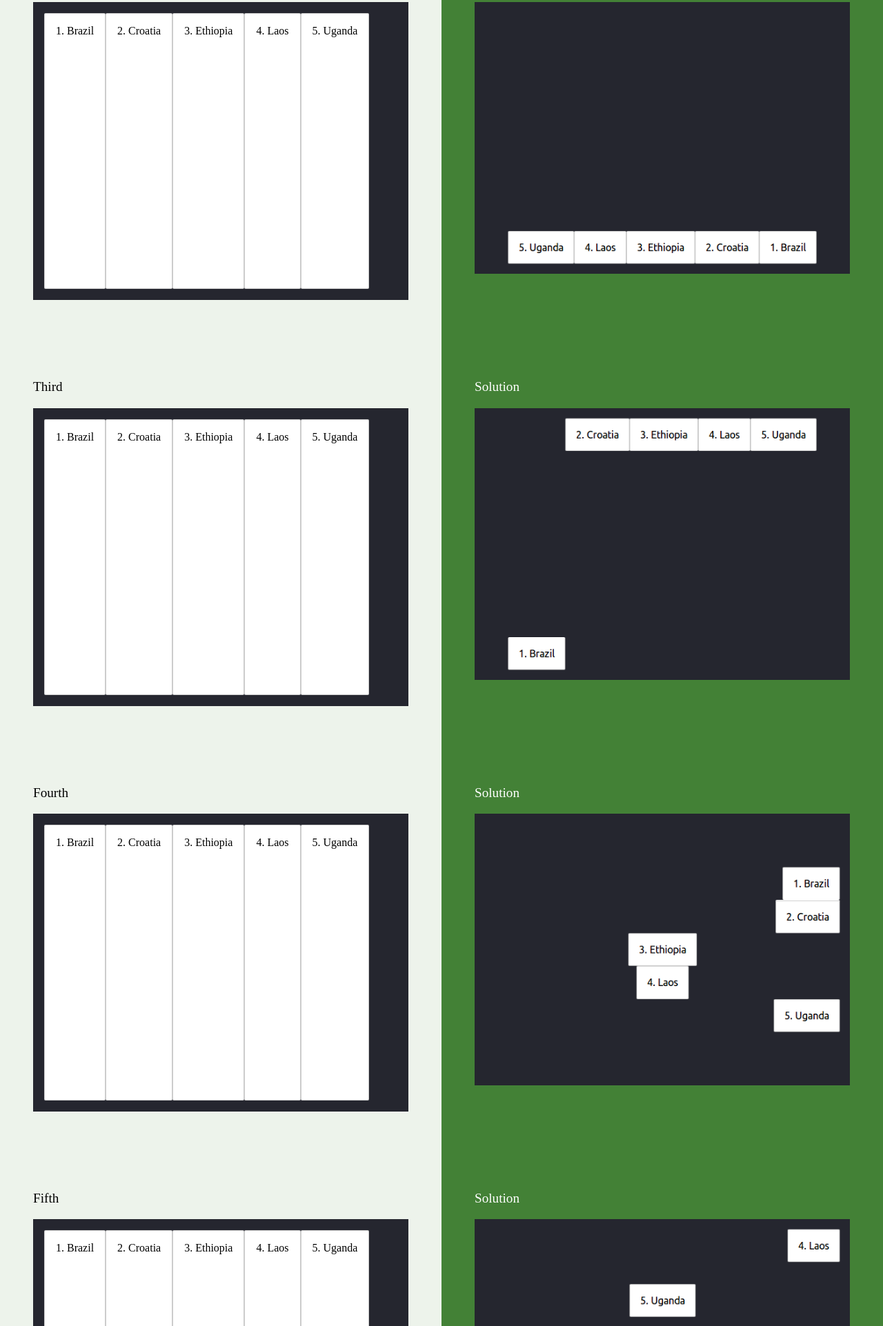
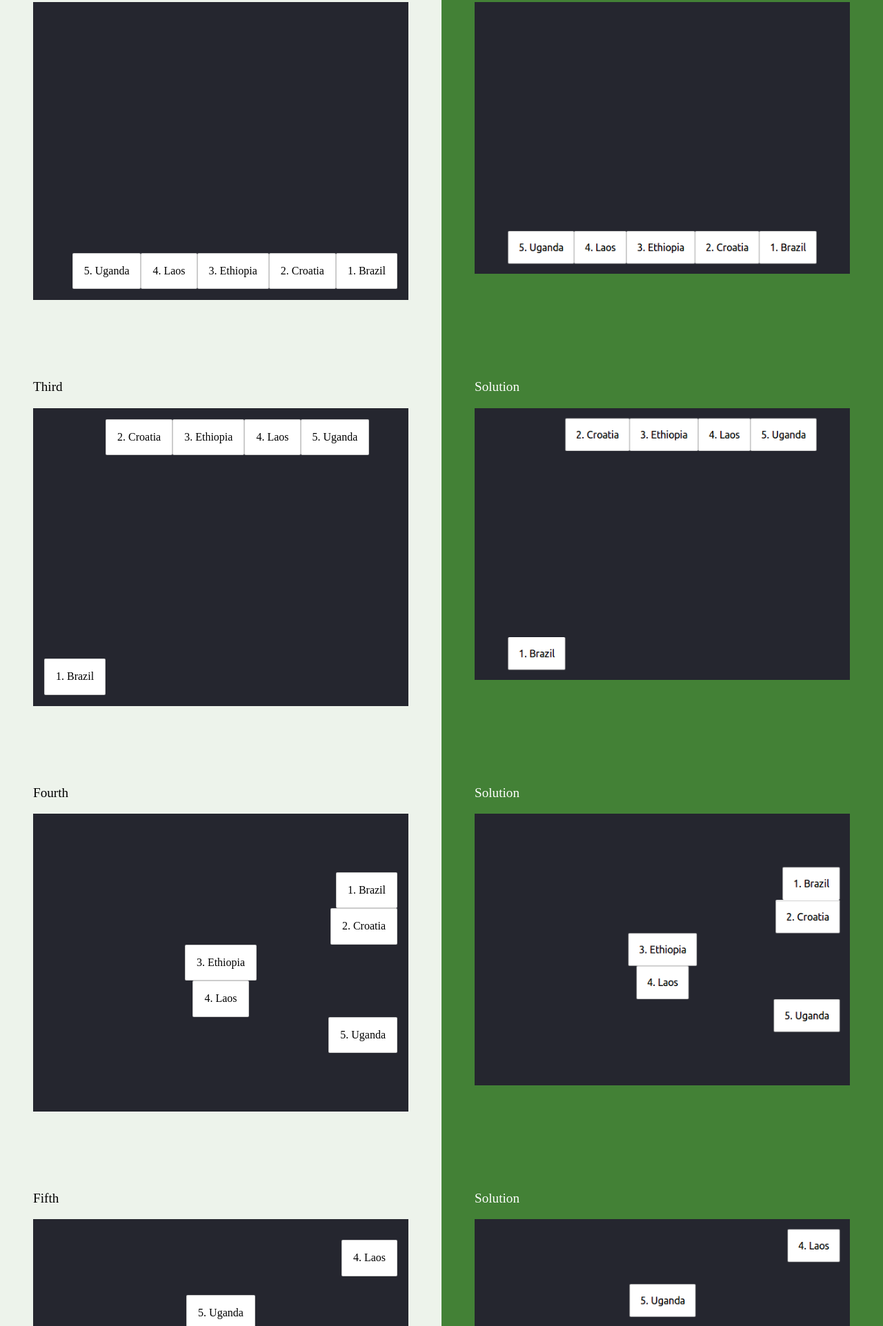
Before and after one commit to hadielhayek/HTML-CSS-GIT, a website: page part-2/16-more-flexbox/index.html in a window 1280 px wide. Shown: the part 877-2800 px from the top of the page at 69% size. Drawn offline with Linux system fonts and the light colour scheme.

Commit message:
flexbox2

```diff
--- a/part-2/16-more-flexbox/flexbox.css
+++ b/part-2/16-more-flexbox/flexbox.css
@@ -3,3 +3,39 @@
 }
 
 /* Add your own CSS code below */
+.countries--first{
+  justify-content: flex-end;
+  align-items: flex-end;
+}
+.countries--second{
+  align-items: flex-end;
+  flex-direction: row-reverse;
+}
+.countries--third>.country--brazil{
+  align-self: flex-end;
+}
+.countries--third{
+  flex-direction: row;
+  align-items: flex-start;
+}
+.countries--fourth{
+  flex-direction:column;
+  align-items: flex-end;
+  justify-content: center;
+}
+
+.countries--fourth > .country--ethiopia , .countries--fourth > .country--laos{
+  align-self: center;
+}
+.countries--fifth{
+  flex-direction:column-reverse;
+  align-items: flex-end;
+  justify-content: space-around;
+}
+.countries--fifth>.country--uganda{
+  order: 4;
+  align-self: center;
+}
+.countries--fifth > .country--laos{
+  order: 5;
+}
```
